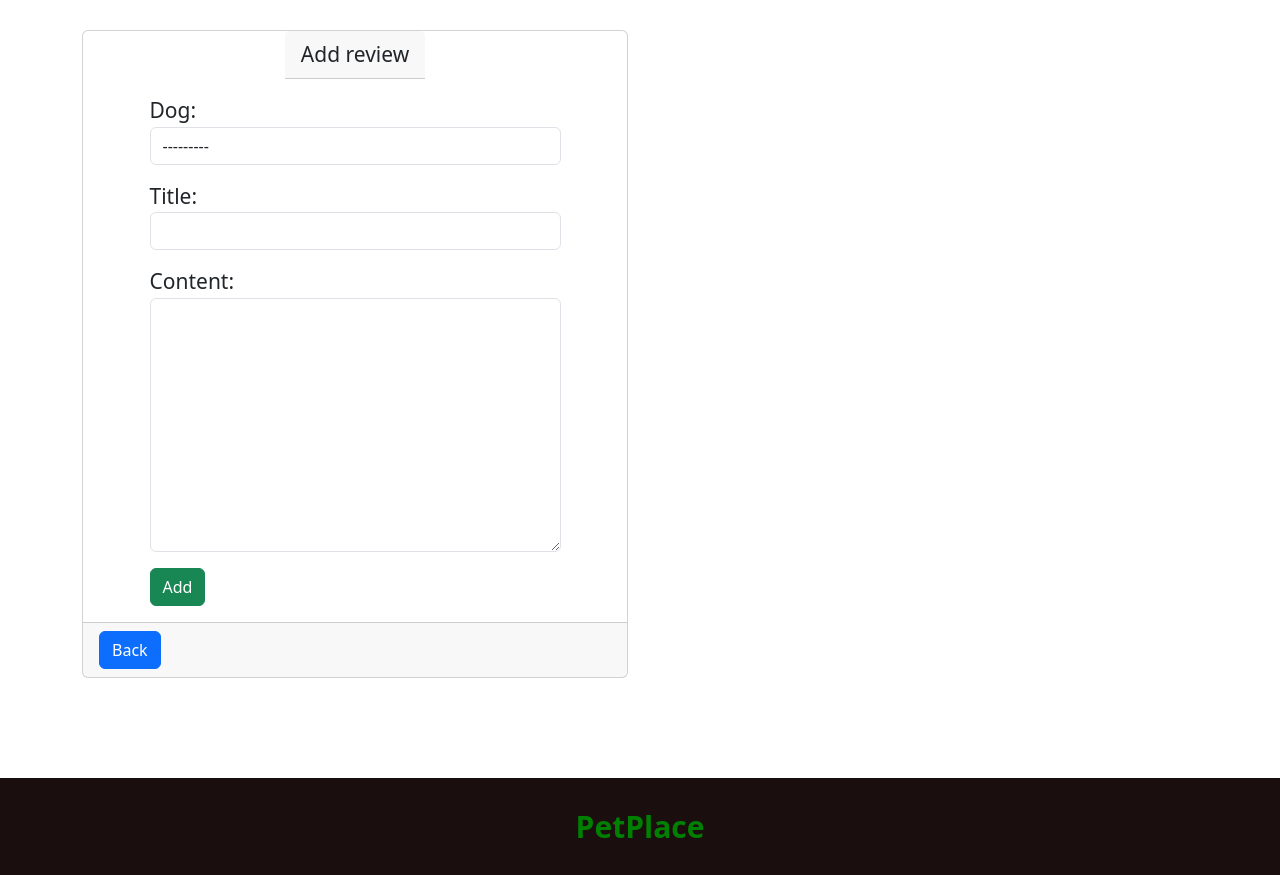
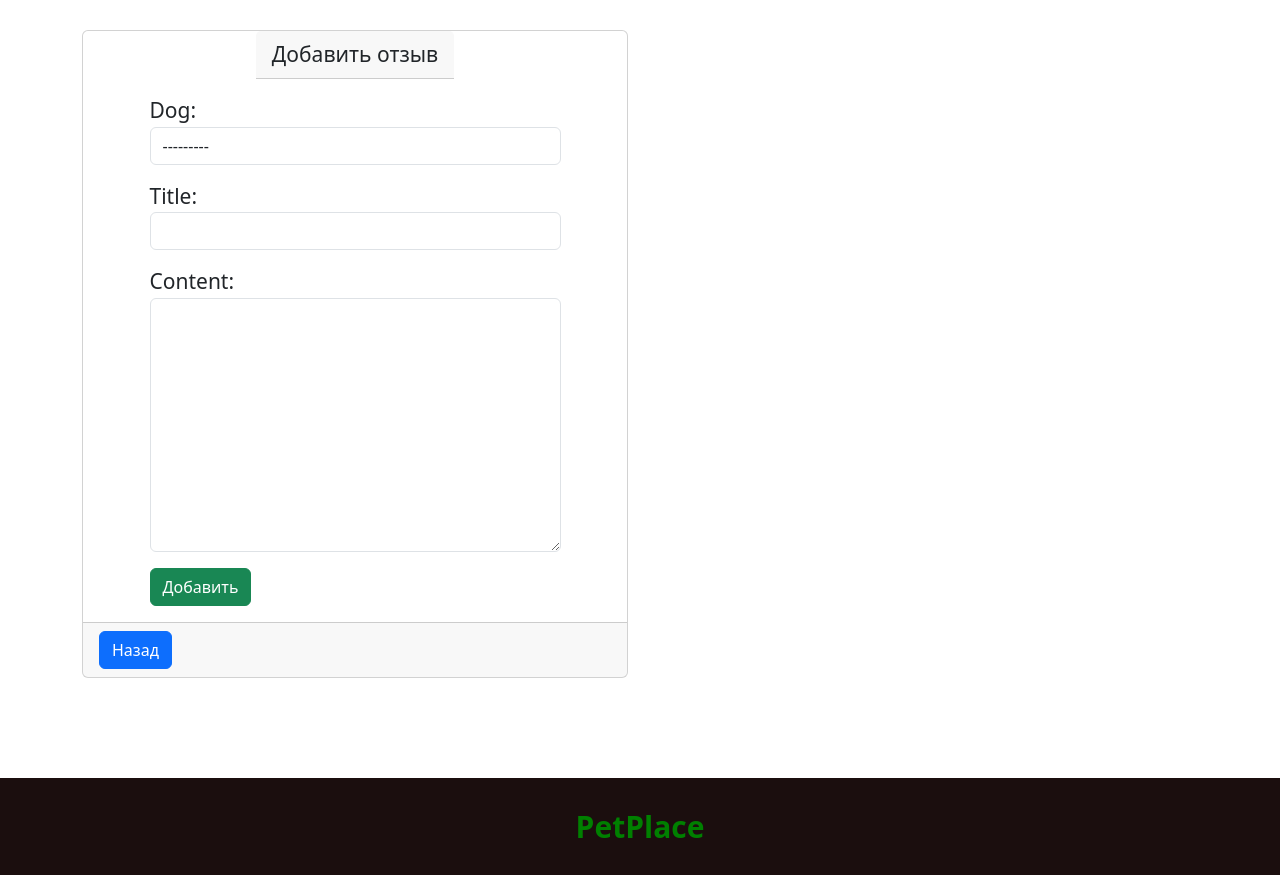
Before and after one commit to Kubanychbek-Dev/home_work_31.03.2025, a Django app: page /reviews/create/ in a window 1280 px wide. Shown: the part 181-1056 px from the top of the page. Run offline with Django 5.2, Linux system fonts and the light colour scheme; the visitor is signed in with stand-in values (Sample User, id 1); data comes from the database, SQL or seed files in the repository.

Commit message:
change language

```diff
--- a/reviews/templates/reviews/create_update.html
+++ b/reviews/templates/reviews/create_update.html
@@ -8,29 +8,29 @@
                 <div class="card">
                 <div class="card-header">
                     {% if object %}
-                    Edit review
+                    Редактировать отзыв
                     {% else %}
-                    Add review
+                    Добавить отзыв
                     {% endif %}
                 </div>
                 <div class="card-body">
                     {% csrf_token %}
                     {{ form.as_p }}
-                    <input type="submit" class="btn btn-success" value="{% if object %}Save{% else %}Add{% endif %}">
+                    <input type="submit" class="btn btn-success" value="{% if object %}Сохранить{% else %}Добавить{% endif %}">
                     {% if object %}
                     <a href="{% url 'reviews:review_toggle' object.slug %}" class="btn btn-warning">
                         {% if object.sign_of_review %}
-                        Deactivate
+                        Деактивировать
                         {% else %}
-                        Activate
+                        Активировать
                         {% endif %}
                     </a>
                     {% endif %}
                 </div>
                     <div class="card-footer">
-                        <a href="{% url 'reviews:reviews_list' %}" class="btn btn-primary">Back</a>
+                        <a href="{% url 'reviews:reviews_list' %}" class="btn btn-primary">Назад</a>
                         {% if object and user.is_superuser or object and object.owner == user%}
-                        <a href="{% url 'reviews:review_delete' object.slug%}" class="btn btn-danger">Delete</a>
+                        <a href="{% url 'reviews:review_delete' object.slug%}" class="btn btn-danger">Удалить</a>
                         {% endif %}
                     </div>
             </div>
--- a/reviews/templates/reviews/delete.html
+++ b/reviews/templates/reviews/delete.html
@@ -7,7 +7,7 @@
                 <div class="card">
                     <div class="card-header">
                         {% if object %}
-                        Are you sure to delete?
+                        Вы уверены?
                         {% endif %}
                     </div>
                     <div class="card-body">
@@ -19,10 +19,10 @@
                         {{ form.as_p }}
                         <button type="submit" class="btn btn-danger">
                             {% if object %}
-                            Delete
+                            Удалить
                             {% endif %}
                         </button>
-                        <a class="btn btn-primary" href="{% url 'reviews:reviews_list' %}">Back</a>
+                        <a class="btn btn-primary" href="{% url 'reviews:reviews_list' %}">Назад</a>
                     </div>
                 </div>
             </form>
--- a/reviews/templates/reviews/detail.html
+++ b/reviews/templates/reviews/detail.html
@@ -9,11 +9,11 @@
                 </div>
                 <div class="card-body">
                     <p>{{ object.content }}</p>
-                    <span>Date: {{ object.created }}</span><br>
-                    <span>Author: {{ object.author|default:"Deleted user" }}</span>
+                    <span>Дата: {{ object.created }}</span><br>
+                    <span>Автор: {{ object.author|default:"Deleted user" }}</span>
                 </div>
                 <div class="card-footer">
-                    <a class="btn btn-primary" href="{% url 'reviews:reviews_list' %}">Back</a>
+                    <a class="btn btn-primary" href="{% url 'reviews:reviews_list' %}">Назад</a>
                 </div>
             </div>
         </div>
--- a/reviews/views.py
+++ b/reviews/views.py
@@ -13,7 +13,7 @@ from .utils import slug_generator
 class ReviewListView(ListView):
     model = Review
     extra_context = {
-        "title": "All reviews"
+        "title": "Все отзывы"
     }
     template_name = "reviews/reviews.html"
     paginate_by = 4
@@ -38,7 +38,7 @@ class ReviewCreateView(LoginRequiredMixin, CreateView):
     form_class = ReviewAdminForm
     template_name =  "reviews/create_update.html"
     extra_context = {
-        "title": "Add review"
+        "title": "Добавить отзыв"
     }
 
     def form_valid(self, form):
@@ -65,7 +65,7 @@ class ReviewUpdateView(LoginRequiredMixin, UpdateView):
     form_class = ReviewAdminForm
     template_name =  "reviews/create_update.html"
     extra_context = {
-        "title": "Change review"
+        "title": "Изменить отзыв"
     }
 
     def get_object(self, queryset=None):
```
Also changed, not shown: reviews/templates/reviews/includes/inc_review_card.html (+7 -7 lines), reviews/templates/reviews/reviews.html (+6 -4 lines).
